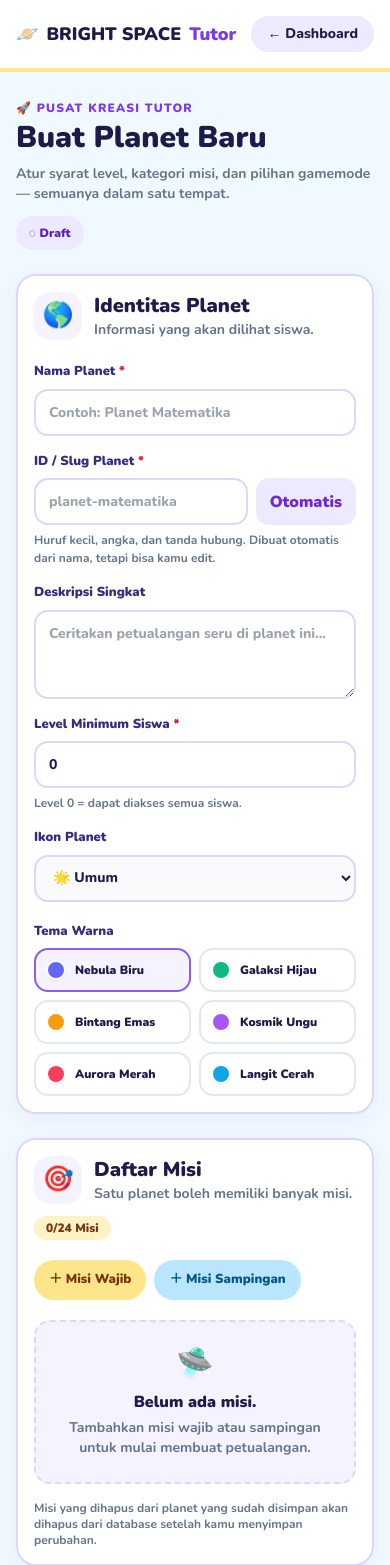
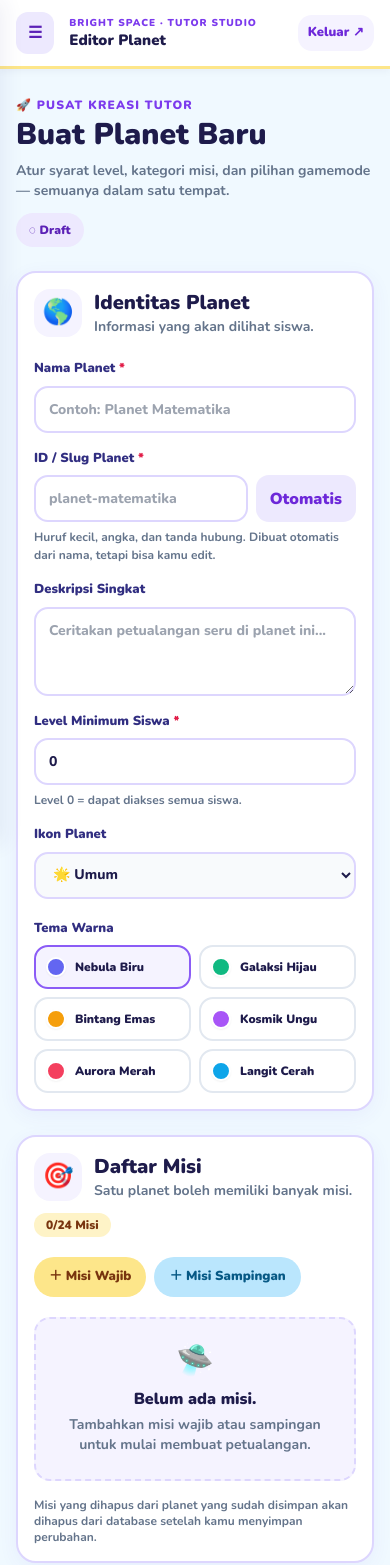
Before and after one commit to HabiburrahmanAQW/bright-space, a PHP site: page /tutor/planet-form.php in a window 390 px wide. Shown: the top 1565 px of the page. Run offline with PHP 8.4, Linux system fonts and the light colour scheme; the visitor is signed in with stand-in values (Sample User, id 1); tables that the repository leaves empty hold one stand-in row (values such as "Sample post"); some libraries are stand-ins or nearby versions.

Commit message:
Stage 7B: consistent tutor dashboard navigation and header
* refactor: preserve published planets and retire obsolete teacher pages/installers

* feat(tutor): share responsive sidebar/header and CSRF logout across tutor pages

```diff
--- /dev/null
+++ b/tutor/_layout.php
@@ -0,0 +1,86 @@
+<?php
+/**
+ * Shared layout for authenticated tutor pages.
+ * The student's session/cookies are intentionally not used here.
+ */
+require_once __DIR__ . '/_auth.php';
+
+function tutor_layout_start(array $tutor, string $active, string $pageTitle): void
+{
+    $links = [
+        ['id' => 'dashboard', 'href' => 'index.php', 'icon' => '🏠', 'label' => 'Dashboard Tutor'],
+        ['id' => 'planets', 'href' => 'planet-form.php', 'icon' => '🪐', 'label' => 'Tambah Planet'],
+        ['id' => 'questions', 'href' => 'index.php#planet-list-title', 'icon' => '📚', 'label' => 'Kelola Soal Misi'],
+    ];
+    $displayName = (string)($tutor['display_name'] ?? $tutor['username'] ?? 'Tutor');
+    $role = (($tutor['role'] ?? '') === 'admin') ? 'Administrator' : 'Tutor';
+    $csrf = tutor_csrf_token();
+    ?>
+<a href="#tutor-main" class="bs-tutor-skip">Langsung ke konten</a>
+<div id="bs-tutor-overlay" class="bs-tutor-overlay" hidden></div>
+<aside class="bs-tutor-sidebar" id="bs-tutor-sidebar" aria-label="Navigasi tutor">
+    <div class="bs-tutor-brand">
+        <a href="index.php" class="bs-tutor-brand-link">
+            <span class="bs-tutor-brand-icon" aria-hidden="true">🚀</span>
+            <span>BRIGHT <strong>SPACE</strong><small>Portal Tutor</small></span>
+        </a>
+        <button type="button" id="bs-tutor-close" class="bs-tutor-close" aria-label="Tutup menu">✕</button>
+    </div>
+
+    <div class="bs-tutor-identity">
+        <span class="bs-tutor-avatar" aria-hidden="true">📚</span>
+        <div><span class="bs-tutor-small"><?= tutor_e($role) ?></span>
+             <strong><?= tutor_e($displayName) ?></strong></div>
+    </div>
+
+    <nav class="bs-tutor-nav" aria-label="Menu utama">
+        <p class="bs-tutor-nav-label">MENU TUTOR</p>
+        <?php foreach ($links as $link): ?>
+            <a href="<?= tutor_e($link['href']) ?>"
+               class="bs-tutor-link<?= $active === $link['id'] ? ' is-active' : '' ?>"
+               <?= $active === $link['id'] ? 'aria-current="page"' : '' ?>>
+                <span aria-hidden="true"><?= $link['icon'] ?></span>
+                <?= tutor_e($link['label']) ?>
+            </a>
+        <?php endforeach; ?>
+    </nav>
+
+    <div class="bs-tutor-sidebar-footer">
+        <p>Kelola materi pembelajaran dan terbitkan misi untuk siswa.</p>
+        <form action="logout.php" method="post">
+            <input type="hidden" name="csrf_token" value="<?= tutor_e($csrf) ?>">
+            <button type="submit" class="bs-tutor-logout">🚪 Keluar dari Tutor</button>
+        </form>
+    </div>
+</aside>
+
+<div class="bs-tutor-page">
+    <header class="bs-tutor-topbar">
+        <div class="bs-tutor-topbar-left">
+            <button type="button" id="bs-tutor-open" class="bs-tutor-menu-toggle"
+                    aria-label="Buka menu tutor" aria-controls="bs-tutor-sidebar" aria-expanded="false">☰</button>
+            <div>
+                <p class="bs-tutor-eyebrow">BRIGHT SPACE · TUTOR STUDIO</p>
+                <h2><?= tutor_e($pageTitle) ?></h2>
+            </div>
+        </div>
+        <div class="bs-tutor-topbar-right">
+            <span class="bs-tutor-topbar-person"><span aria-hidden="true">👩‍🏫</span>
+                <span><?= tutor_e($displayName) ?><small><?= tutor_e($role) ?></small></span>
+            </span>
+            <form method="post" action="logout.php" class="bs-tutor-header-logout">
+                <input type="hidden" name="csrf_token" value="<?= tutor_e($csrf) ?>">
+                <button type="submit" aria-label="Keluar dari portal tutor">Keluar <span aria-hidden="true">↗</span></button>
+            </form>
+        </div>
+    </header>
+<?php
+}
+
+function tutor_layout_end(): void
+{
+    ?>
+</div>
+<script src="assets/tutor-layout.js" defer></script>
+<?php
+}
--- /dev/null
+++ b/tutor/assets/tutor-layout.css
@@ -0,0 +1,45 @@
+/* BRIGHT SPACE - consistent tutor-only navigation and shared layout */
+:root { --bs-tutor-ink:#1e1b4b; --bs-tutor-accent:#6d28d9; }
+.bs-tutor-skip {position:fixed;top:-100px;left:10px;z-index:1000;background:white;padding:9px 16px;border-radius:8px}
+.bs-tutor-skip:focus {top:10px}
+.bs-tutor-sidebar {position:fixed;inset:0 auto 0 0;width:272px;z-index:65;display:flex;flex-direction:column;overflow-y:auto;background:#ede9fe;border-right:3px solid #c4b5fd;box-shadow:4px 0 20px #312e8112;color:var(--bs-tutor-ink)}
+.bs-tutor-brand {min-height:88px;display:flex;align-items:center;justify-content:space-between;padding:16px;border-bottom:1px solid #ddd6fe}
+.bs-tutor-brand-link {display:flex;align-items:center;gap:10px;font-weight:900;font-size:18px;line-height:1.1}
+.bs-tutor-brand-link strong {color:var(--bs-tutor-accent)}
+.bs-tutor-brand-link small {display:block;font-size:11px;letter-spacing:.1em;color:#7c3aed;margin-top:5px}
+.bs-tutor-brand-icon {display:grid;place-items:center;background:#fef3c7;border-radius:16px;width:46px;height:46px;font-size:23px;flex:none}
+.bs-tutor-identity {display:flex;align-items:center;gap:11px;padding:22px 16px;background:#f5f3ff}
+.bs-tutor-avatar {display:grid;place-items:center;flex:none;width:42px;height:42px;border-radius:50%;background:#a78bfa;font-size:22px}
+.bs-tutor-identity strong {display:block;overflow-wrap:anywhere;line-height:1.3}
+.bs-tutor-small {display:block;font-size:11px;font-weight:900;color:#6d28d9;text-transform:uppercase}
+.bs-tutor-nav {padding:18px 12px;flex:1}
+.bs-tutor-nav-label {margin:0 0 10px 10px;color:#7c3aed;font-size:11px;font-weight:900;letter-spacing:.1em}
+.bs-tutor-link {display:flex;align-items:center;gap:12px;margin:5px 0;padding:13px 15px;border-radius:14px;font-size:14px;font-weight:900;transition:background .15s,color .15s}
+.bs-tutor-link:hover {background:#ddd6fe}
+.bs-tutor-link.is-active {background:#fff;box-shadow:0 2px 9px #6d28d922;color:#5b21b6}
+.bs-tutor-sidebar-footer {border-top:1px solid #ddd6fe;padding:15px}
+.bs-tutor-sidebar-footer p {font-size:12px;color:#64748b;font-weight:700;margin:0 0 12px}
+.bs-tutor-logout {background:#fb7185;color:#fff;width:100%;border-radius:14px;padding:11px 12px;font-size:14px;font-weight:900}
+.bs-tutor-logout:hover {background:#e11d48}
+.bs-tutor-page {margin-left:272px;min-height:100vh}
+.bs-tutor-topbar {position:sticky;top:0;z-index:35;display:flex;align-items:center;justify-content:space-between;gap:16px;padding:13px 24px;background:#fff;border-bottom:3px solid #fde68a;box-shadow:0 2px 8px #1e1b4b0d}
+.bs-tutor-topbar-left,.bs-tutor-topbar-right {display:flex;align-items:center;gap:15px;min-width:0}
+.bs-tutor-eyebrow {font-size:10px;font-weight:900;color:#7c3aed;letter-spacing:.1em}
+.bs-tutor-topbar h2 {font-size:17px;line-height:1.3;font-weight:900;color:var(--bs-tutor-ink)}
+.bs-tutor-topbar-person {display:flex;align-items:center;gap:8px;font-size:14px;font-weight:900;overflow-wrap:anywhere}
+.bs-tutor-topbar-person small {display:block;font-size:11px;color:#7c3aed}
+.bs-tutor-header-logout button {border-radius:14px;padding:10px 14px;background:#f5f3ff;color:#6d28d9;font-size:13px;font-weight:900}
+.bs-tutor-header-logout button:hover {background:#ddd6fe}
+.bs-tutor-menu-toggle,.bs-tutor-close {display:none;border-radius:12px;padding:9px 12px;background:#ede9fe;color:#5b21b6;font-weight:900}
+.bs-tutor-overlay {display:none}
+@media (max-width:1023px) {
+ .bs-tutor-sidebar {transform:translateX(-100%);transition:transform .2s ease}
+ .bs-tutor-sidebar.is-open {transform:translateX(0)}
+ .bs-tutor-page {margin-left:0}
+ .bs-tutor-menu-toggle,.bs-tutor-close {display:inline-flex;align-items:center;justify-content:center}
+ .bs-tutor-overlay:not([hidden]) {display:block;position:fixed;inset:0;background:#1e1b4b99;z-index:60}
+ .bs-tutor-topbar {padding:12px 16px}
+ .bs-tutor-topbar-person {display:none}
+}
+@media(max-width:420px) {.bs-tutor-header-logout button {padding:8px 10px}.bs-tutor-topbar h2 {font-size:15px}}
+@media(prefers-reduced-motion:reduce) {.bs-tutor-sidebar {transition:none}}
--- /dev/null
+++ b/tutor/assets/tutor-layout.js
@@ -0,0 +1,27 @@
+/* Mobile tutor navigation; no student session logic. */
+(function () {
+  'use strict';
+  var sidebar=document.getElementById('bs-tutor-sidebar');
+  var backdrop=document.getElementById('bs-tutor-overlay');
+  var open=document.getElementById('bs-tutor-open');
+  var close=document.getElementById('bs-tutor-close');
+  if(!sidebar||!backdrop||!open||!close)return;
+  function setOpen(value) {
+    sidebar.classList.toggle('is-open', value);
+    backdrop.hidden=!value;
+    open.setAttribute('aria-expanded', value?'true':'false');
+    if(value){close.focus();} else {open.focus();}
+  }
+  open.addEventListener('click',function(){setOpen(true);});
+  close.addEventListener('click',function(){setOpen(false);});
+  backdrop.addEventListener('click',function(){setOpen(false);});
+  sidebar.addEventListener('click',function(event){
+    if(event.target.closest('a'))setOpen(false);
+  });
+  document.addEventListener('keydown',function(event){
+    if(event.key==='Escape'&&sidebar.classList.contains('is-open'))setOpen(false);
+  });
+  window.addEventListener('resize',function(){
+    if(window.innerWidth>=1024&&sidebar.classList.contains('is-open'))setOpen(false);
+  });
+})();
--- a/tutor/planet-form.php
+++ b/tutor/planet-form.php
@@ -65,21 +65,13 @@ $bootstrap = [
     <link rel="stylesheet" href="assets/editor.css">
     <script id="editor-data" type="application/json"><?= json_encode($bootstrap, JSON_UNESCAPED_UNICODE | JSON_HEX_TAG | JSON_HEX_AMP | JSON_HEX_APOS | JSON_HEX_QUOT | JSON_THROW_ON_ERROR) ?></script>
     <script src="assets/planet-editor.js" defer></script>
+    <link rel="stylesheet" href="assets/tutor-layout.css">
 </head>
 <body class="bg-sky-50 text-indigo-950 font-nunito min-h-screen antialiased">
-    <header class="bg-white/95 border-b-4 border-amber-200">
-        <div class="max-w-7xl mx-auto px-4 sm:px-6 py-4 flex flex-wrap items-center justify-between gap-3">
-            <a href="index.php" class="inline-flex gap-2 items-center font-black text-lg hover:text-violet-700" aria-label="Kembali ke dashboard tutor">
-                <span aria-hidden="true">🪐</span> BRIGHT SPACE <span class="text-violet-600">Tutor</span>
-            </a>
-            <div class="flex gap-2 items-center text-sm">
-                <span class="hidden sm:inline text-slate-500 font-bold">👩‍🚀 <?= tutor_e($tutor['display_name']) ?></span>
-                <a href="index.php" class="bg-violet-100 hover:bg-violet-200 px-4 py-2 rounded-full font-extrabold">← Dashboard</a>
-            </div>
-        </div>
-    </header>
+<?php require_once __DIR__ . '/_layout.php'; tutor_layout_start($tutor, 'planets', 'Editor Planet'); ?>
 
-    <main class="max-w-7xl mx-auto px-4 sm:px-6 py-7 pb-20">
+
+    <main id="tutor-main" class="max-w-7xl mx-auto px-4 sm:px-6 py-7 pb-20">
         <div class="mb-6 flex flex-wrap items-start justify-between gap-3">
             <div>
                 <p class="uppercase tracking-widest text-xs text-violet-600 font-black mb-1">🚀 Pusat Kreasi Tutor</p>
@@ -211,5 +203,6 @@ $bootstrap = [
             </div>
         </form>
     </main>
+<?php tutor_layout_end(); ?>
 </body>
 </html>
```
Also changed, not shown: docs/TAHAP7B-TUTOR-LAYOUT.md (added, +24 -0 lines), tutor/index.php (+5 -10 lines), tutor/mission-list.php (+6 -3 lines), tutor/questions.php (+6 -3 lines).
